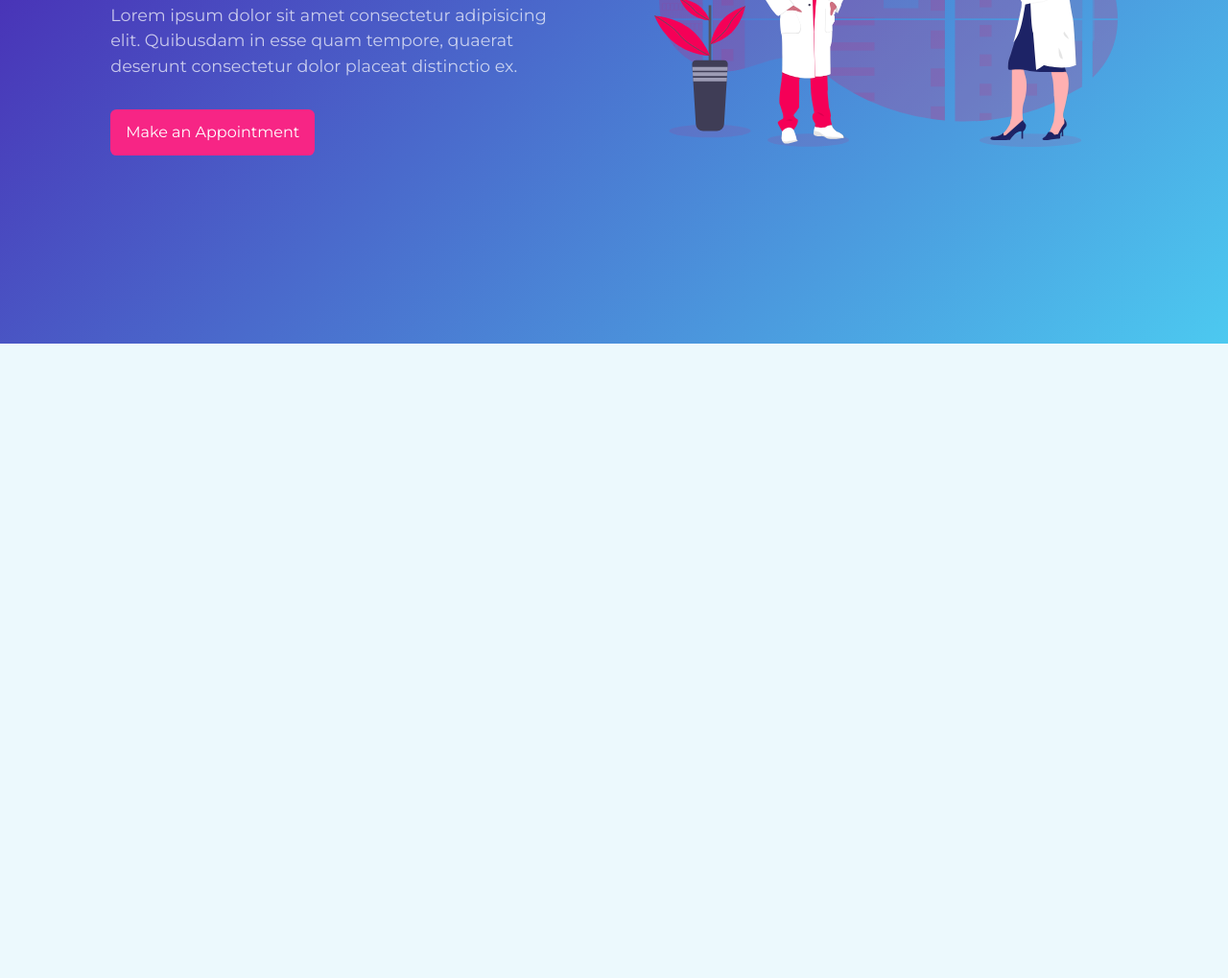
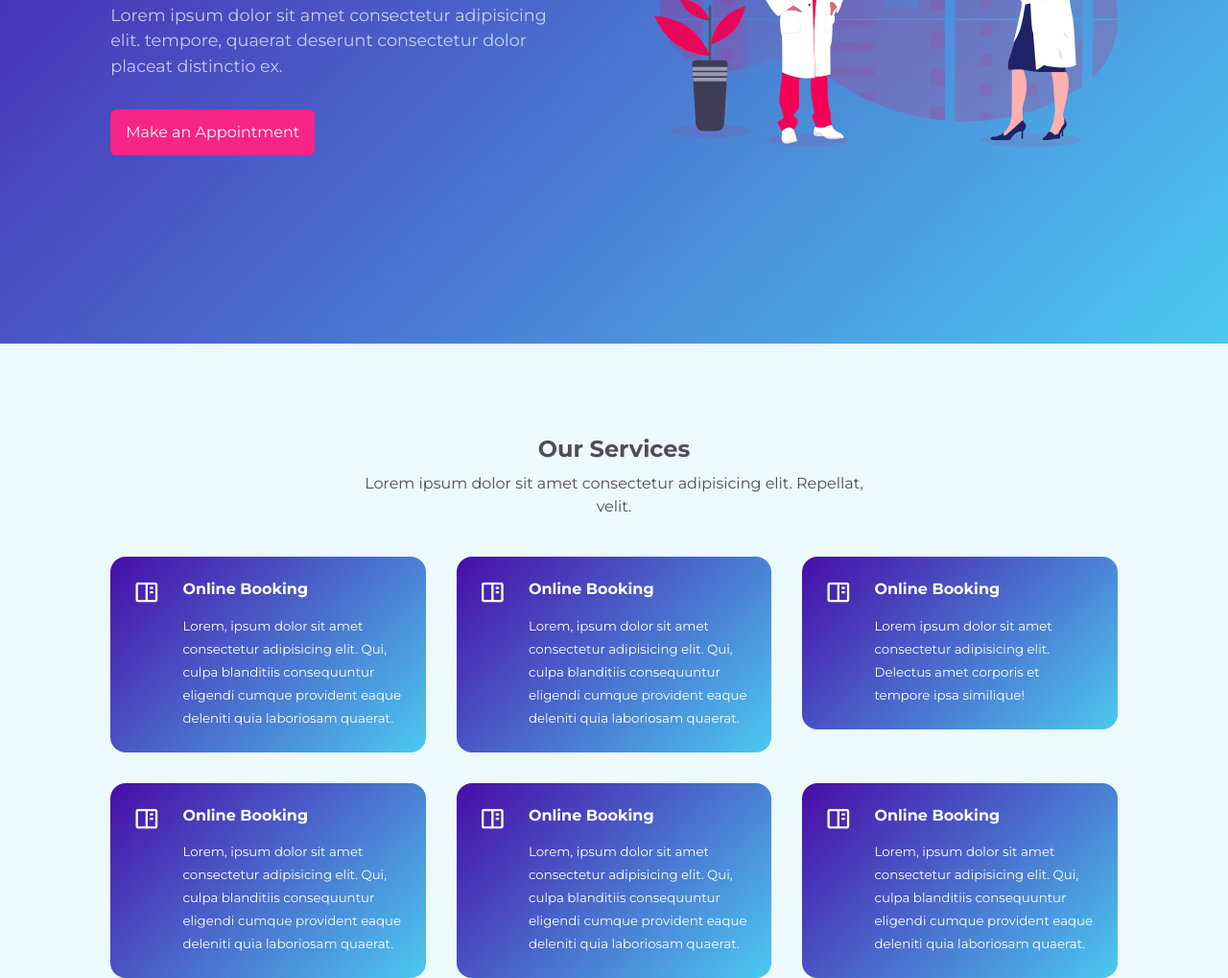
Before and after one commit to akmodisane/eDoctorsWeb, a plain HTML site: page index.html in a window 1280 px wide. Shown: the part 442-1461 px from the top of the page at 96% size. Before the commit the page ends 800 px from the top, so only its background shows below. Drawn offline with nearby package versions, Linux system fonts and the light colour scheme.

Commit message:
all changes

```diff
--- a/index.html
+++ b/index.html
@@ -32,7 +32,7 @@
         <div class="container">
             <div class="header__content">
                 <h1>Complete Health Care Solutions for Everyone</h1>
-                <p>Lorem ipsum dolor sit amet consectetur adipisicing elit. Quibusdam in esse quam tempore, quaerat deserunt consectetur dolor placeat distinctio ex.</p>
+                <p>Lorem ipsum dolor sit amet consectetur adipisicing elit. tempore, quaerat deserunt consectetur dolor placeat distinctio ex.</p>
                 <a href="#appointment" class="btn">Make an Appointment</a>
             </div>
             <div class="header__image">
@@ -40,6 +40,57 @@
             </div>
         </div>
     </header>
+    <!--============================== END OF HEADER ======================-->
+
+    <section id="services">
+        <h2>Our Services</h2>
+        <p>Lorem ipsum dolor sit amet consectetur adipisicing elit. Repellat, velit.</p>
+        <div class="container">
+            <article>
+                <i class='bx bx-book-content'></i>
+                <div>
+                    <h4>Online Booking</h4>
+                    <small>Lorem, ipsum dolor sit amet consectetur adipisicing elit. Qui, culpa blanditiis consequuntur eligendi cumque provident eaque deleniti quia laboriosam quaerat.</small>
+                </div>
+            </article>
+            <article>
+                <i class='bx bx-book-content'></i>
+                <div>
+                    <h4>Online Booking</h4>
+                    <small>Lorem, ipsum dolor sit amet consectetur adipisicing elit. Qui, culpa blanditiis consequuntur eligendi cumque provident eaque deleniti quia laboriosam quaerat.</small>
+                </div>
+            </article>
+            <article>
+                <i class='bx bx-book-content'></i>
+                <div>
+                    <h4>Online Booking</h4>
+                    <small>Lorem ipsum dolor sit amet consectetur adipisicing elit. Delectus amet corporis et tempore ipsa similique!</small>
+                </div>
+            </article>
+            <article>
+                <i class='bx bx-book-content'></i>
+                <div>
+                    <h4>Online Booking</h4>
+                    <small>Lorem, ipsum dolor sit amet consectetur adipisicing elit. Qui, culpa blanditiis consequuntur eligendi cumque provident eaque deleniti quia laboriosam quaerat.</small>
+                </div>
+            </article>
+            <article>
+                <i class='bx bx-book-content'></i>
+                <div>
+                    <h4>Online Booking</h4>
+                    <small>Lorem, ipsum dolor sit amet consectetur adipisicing elit. Qui, culpa blanditiis consequuntur eligendi cumque provident eaque deleniti quia laboriosam quaerat.</small>
+                </div>
+            </article>
+            <article>
+                <i class='bx bx-book-content'></i>
+                <div>
+                    <h4>Online Booking</h4>
+                    <small>Lorem, ipsum dolor sit amet consectetur adipisicing elit. Qui, culpa blanditiis consequuntur eligendi cumque provident eaque deleniti quia laboriosam quaerat.</small>
+                </div>
+            </article>
+
+        </div>
+    </section>
 
 <!-- BOXICONS SCRIPT-->
 <script src="https://unpkg.com/boxicons@2.1.2/dist/boxicons.js"></script>
--- a/partials/_header.scss
+++ b/partials/_header.scss
@@ -27,3 +27,38 @@ header {
     }
   }
 }
+
+/* =================== MEDIA QUERIES (MEDIUM DEVICES) ============================== */
+@media screen and (max-width: 1024px) {
+  header {
+    height: 60vh;
+
+    .container {
+      gap: 1rem;
+
+      .header__content {
+        h1 {
+          font-size: 2.2rem;
+        }
+      }
+    }
+  }
+}
+
+/* =================== MEDIA QUERIES (SMALL DEVICES) ============================== */
+@media screen and (max-width: 600px) {
+  header {
+    height: 100vh;
+    padding-top: 3rem;
+
+    .container {
+      grid-template-columns: 1fr;
+      text-align: center;
+
+      .header__content {
+        margin: 0.8rem 0 1.5rem;
+        line-height: 1.4;
+      }
+    }
+  }
+}
--- /dev/null
+++ b/partials/_services.scss
@@ -0,0 +1,31 @@
+#services {
+  .container {
+    display: grid;
+    grid-template-columns: repeat(3, 1fr);
+    gap: 2rem;
+
+    article {
+      @include gradientBackground;
+      padding: 1.5rem;
+      border-radius: 1rem;
+      display: flex;
+      gap: 1.5rem;
+      height: fit-content;
+      transition: all 400ms ease;
+
+      &:hover {
+        margin-top: -0.5rem;
+      }
+
+      i {
+        font-size: 1.7rem;
+      }
+
+      div {
+        h4 {
+          margin-bottom: 1rem;
+        }
+      }
+    }
+  }
+}
--- a/style.scss
+++ b/style.scss
@@ -3,3 +3,4 @@
 @import "./partials/general";
 @import "./partials/nav";
 @import "./partials/header";
+@import "./partials/services";
```
Also changed, not shown: To-do.txt, assets/css/style.min.css, 1 other file.
